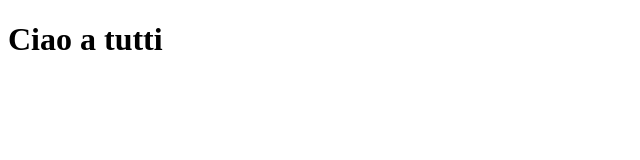
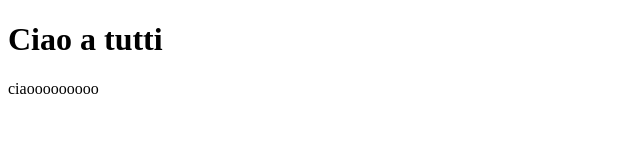
Before and after one commit to RaffaeleSergio/git-test, a plain HTML site: page index.html in a window 1280 px wide. Shown: the whole page, without its empty margins (0-640 px from the left). Drawn offline with Linux system fonts and the light colour scheme.

Commit message:
feat: paragrafo

```diff
--- a/index.html
+++ b/index.html
@@ -7,5 +7,6 @@
 </head>
 <body>
     <h1>Ciao a tutti</h1>
+    <p>ciaooooooooo</p>
 </body>
 </html>
```
